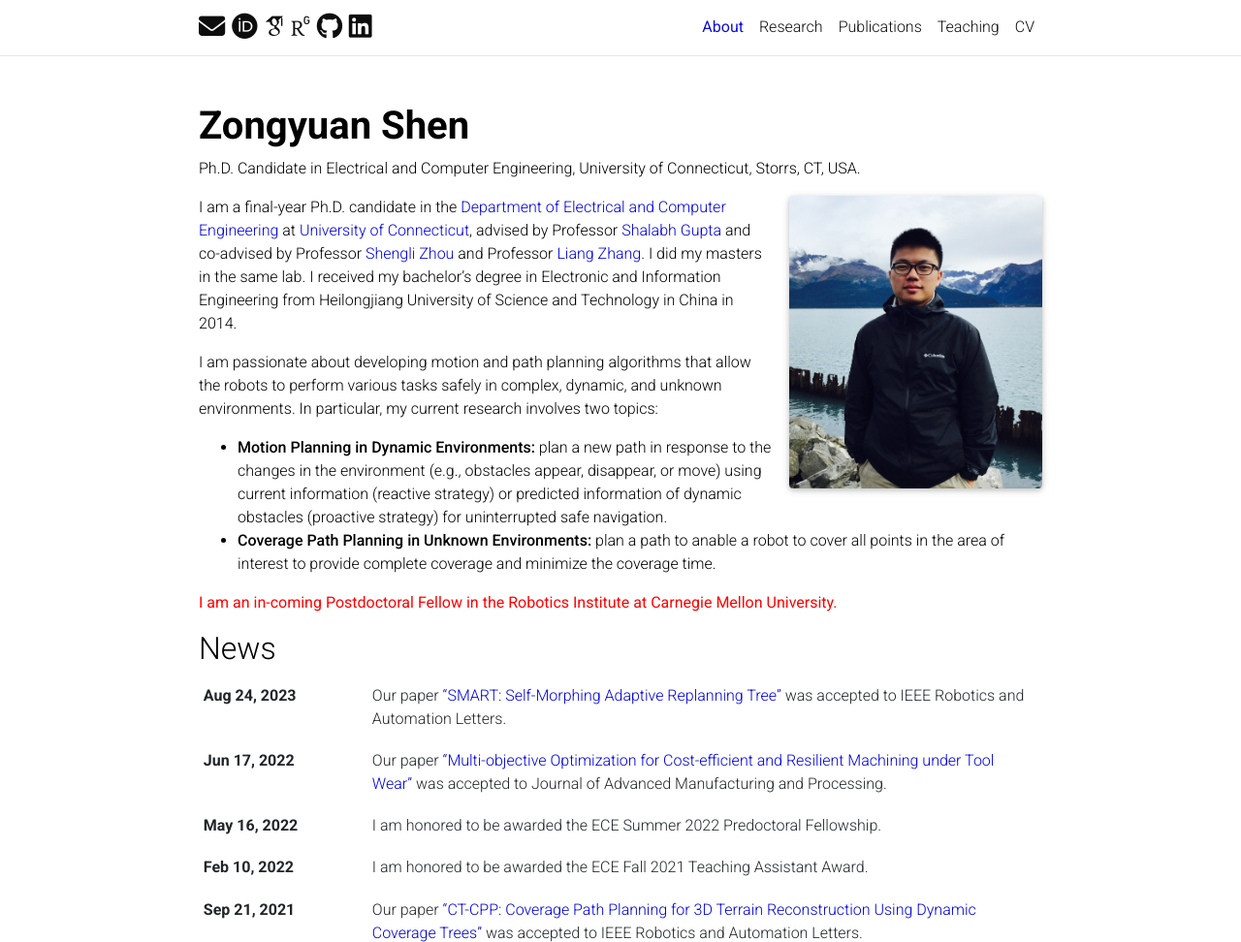
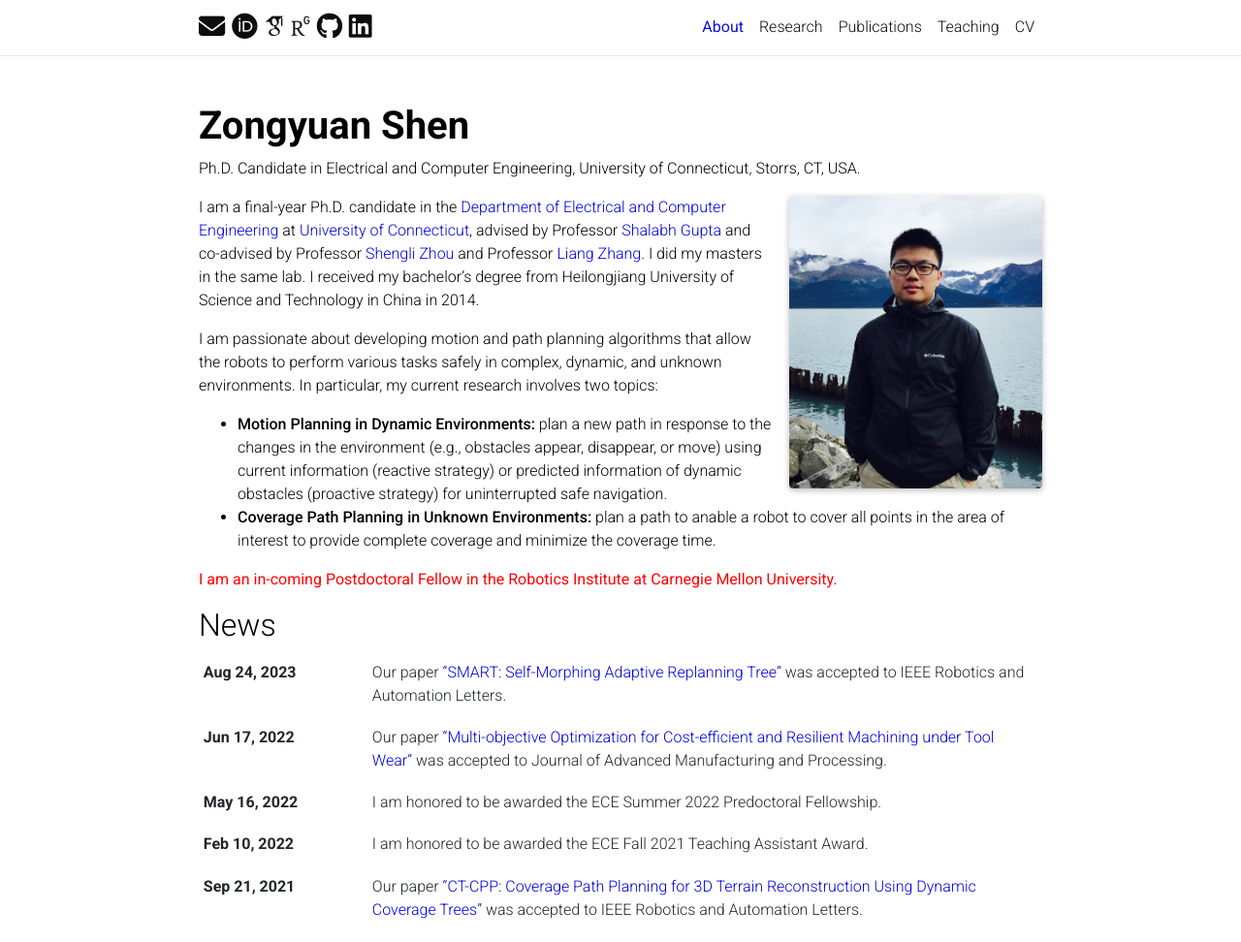
Before and after one commit to ZongyuanShen/ZongyuanShen.github.io, a Jekyll site: the page built from _pages/about.md, in a window 1280 px wide and 1186 px high, cut to the strip 0-972 px from the top of the window. Shown: the whole strip at 97% size. Built offline with Jekyll 4.4.1, drawn with Linux system fonts in a browser that asks for light colours; full-size pictures stand in for the smaller copies a plugin makes; some web fonts are replaced; comment, search, counter and statistics services are not loaded; a style sheet for code colours, icons or effects is not loaded.

Commit message:
Update about.md

```diff
--- a/_pages/about.md
+++ b/_pages/about.md
@@ -16,7 +16,7 @@
 social: false  # includes social icons at the bottom of the page
 ---
 
-I am a final-year Ph.D. candidate in the [Department of Electrical and Computer Engineering](https://www.ee.uconn.edu/) at [University of Connecticut](https://uconn.edu/), advised by Professor [Shalabh Gupta](https://www.ee.uconn.edu/shalabh-gupta/) and co-advised by Professor [Shengli Zhou](https://www.ee.uconn.edu/shengli-zhou/) and Professor [Liang Zhang](https://www.ee.uconn.edu/liang-zhang/). I did my masters in the same lab. I received my bachelor's degree in Electronic and Information Engineering from Heilongjiang University of Science and Technology in China in 2014.
+I am a final-year Ph.D. candidate in the [Department of Electrical and Computer Engineering](https://www.ee.uconn.edu/) at [University of Connecticut](https://uconn.edu/), advised by Professor [Shalabh Gupta](https://www.ee.uconn.edu/shalabh-gupta/) and co-advised by Professor [Shengli Zhou](https://www.ee.uconn.edu/shengli-zhou/) and Professor [Liang Zhang](https://www.ee.uconn.edu/liang-zhang/). I did my masters in the same lab. I received my bachelor's degree from Heilongjiang University of Science and Technology in China in 2014.
 
 I am passionate about developing motion and path planning algorithms that allow the robots to perform various tasks safely in complex, dynamic, and unknown environments. In particular, my current research involves two topics:
 
```
